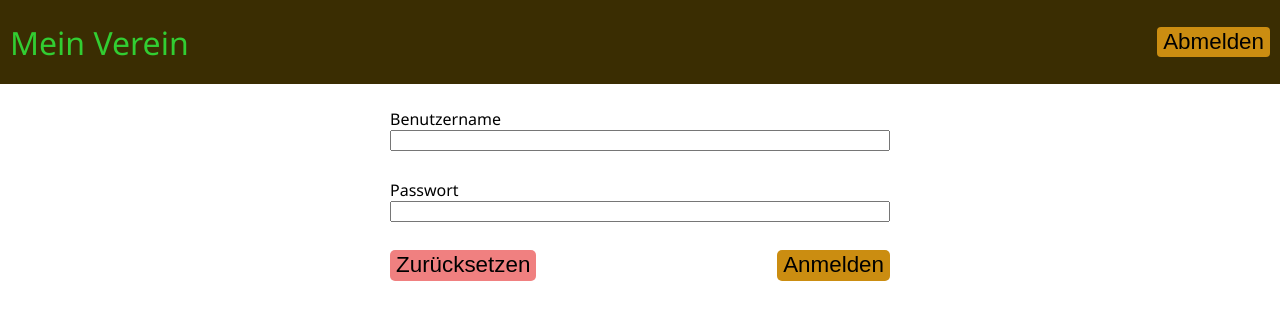
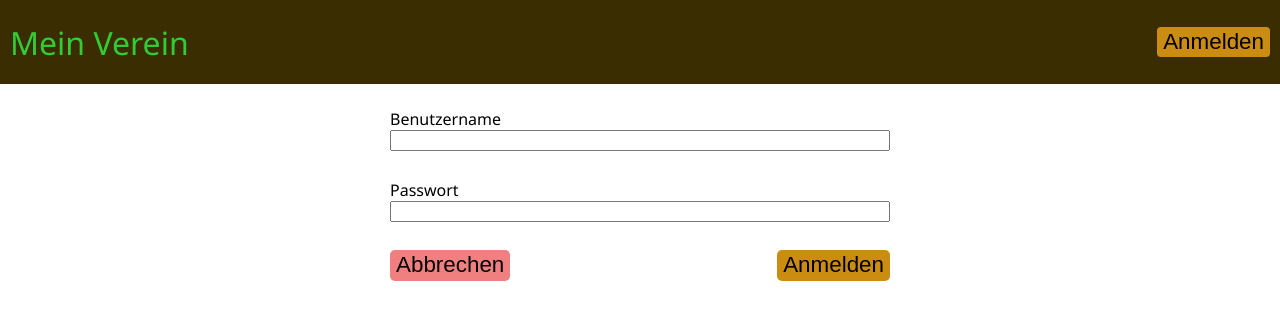
Before and after one commit to Tom4U/poc-ng-kompakt, an Angular app: page / in a window 1280 px wide. Both pictures are taken after a click on the button "Anmelden". Shown: the top 331 px of the page. Built offline with nearby package versions, Linux system fonts and the light colour scheme.

Commit message:
feat(login): enable static authentication

```diff
--- a/src/app/pages/home/home.component.html
+++ b/src/app/pages/home/home.component.html
@@ -1,4 +1,7 @@
 <app-layout class="full-width" title="Mein Verein" [commands]="commands" [copyright]="copyright">
-    <p *ngIf="!showLogin">Willkommen!</p>
-    <app-login *ngIf="showLogin" class="full-width"></app-login>
+    <div class="container full-width">
+        <p *ngIf="!showLogin">Willkommen!</p>
+        <p *ngIf="showError" class="error full-width">Bitte Anmeldedaten überprüfen</p>
+        <app-login *ngIf="showLogin" class="full-width" (close)="validateLogin($event)"></app-login>
+    </div>
 </app-layout>
--- a/src/app/pages/home/home.component.scss
+++ b/src/app/pages/home/home.component.scss
@@ -1,3 +1,14 @@
 .full-width {
     width: 100%;
 }
+
+.container {
+    display: flex;
+    flex-direction: column;
+
+    .error {
+        color: rgb(195, 8, 8);
+        text-align: center;
+        font-weight: bold;
+    }
+}
--- a/src/app/pages/home/home.component.ts
+++ b/src/app/pages/home/home.component.ts
@@ -1,5 +1,6 @@
 import { Component } from "@angular/core";
 import { Command } from "src/app/shared/ui/command/command";
+import { Login } from "src/app/shared/ui/login/login";
 
 @Component({
   selector: "app-home",
@@ -12,6 +13,7 @@ export class HomeComponent {
   copyright = `${this.year} by Das Angular Training Team ;)`;
   authenticated = false;
   showLogin = false;
+  showError = false;
 
   commands: Command[] = [
     new Command(
@@ -28,11 +30,28 @@ export class HomeComponent {
 
   doLogin(): void {
     this.showLogin = true;
-    this.authenticated = true;
   }
 
   doLogout(): void {
     this.authenticated = false;
-    this.showLogin = false;
+  }
+
+  validateLogin(login: Login): void {
+    if (!login) {
+      this.showLogin = false;
+      return;
+    }
+
+    const user = 'user';
+    const pass = '1234';
+    const isValid = login.username === user && login.password === pass;
+    this.authenticated = isValid;
+
+    if (isValid) {
+      this.showLogin = false;
+      this.showError = false;
+    } else {
+      this.showError = true;
+    }
   }
 }
--- a/src/app/shared/ui/login/login.component.html
+++ b/src/app/shared/ui/login/login.component.html
@@ -9,7 +9,7 @@
             <input [(ngModel)]="login.password" required type="password" name="password" id="password">
         </div>
         <div class="actions">
-            <button type="reset" class="button reset">Zurücksetzen</button>
+            <button type="reset" class="button reset" (click)="close.emit()">Abbrechen</button>
             <button (click)="doLogin()" type="submit" class="button submit">Anmelden</button>
         </div>
     </form>
--- a/src/app/shared/ui/login/login.component.ts
+++ b/src/app/shared/ui/login/login.component.ts
@@ -1,4 +1,4 @@
-import { Component } from '@angular/core';
+import { Component, EventEmitter, Output } from '@angular/core';
 import { Login } from './login';
 
 @Component({
@@ -7,9 +7,11 @@ import { Login } from './login';
   styleUrls: ["./login.component.scss"],
 })
 export class LoginComponent {
+  @Output() close = new EventEmitter<Login>();
+
   login = new Login();
 
   doLogin(): void {
-    console.log('Wird angemeldet ...');
+    this.close.emit(this.login);
   }
 }
```
